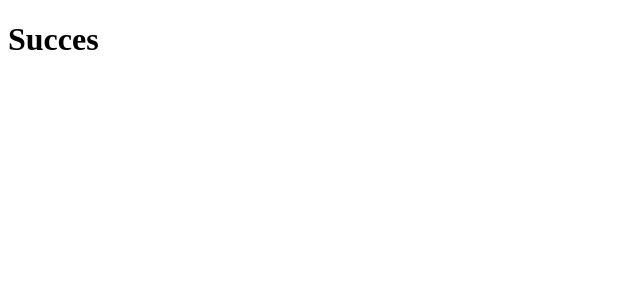
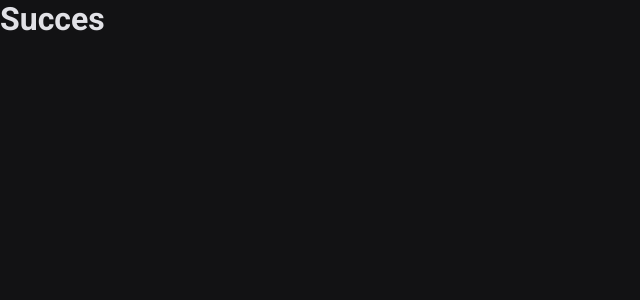
Before and after one commit to WalberCesar/ignite-shop-nextjs, a Next.js app: page /succes in a window 1280 px wide. Shown: the top 300 px of the page, without its empty margins (0-640 px from the left). Built offline with nearby package versions, Linux system fonts and the light colour scheme.

Commit message:
create global style

```diff
--- a/src/pages/_app.tsx
+++ b/src/pages/_app.tsx
@@ -1,4 +1,7 @@
 import type { AppProps } from 'next/app'
+import { globalStyles } from '../styles/global'
+
+globalStyles()
 
 export default function App({ Component, pageProps }: AppProps) {
   return <Component {...pageProps} />
--- a/src/pages/_document.tsx
+++ b/src/pages/_document.tsx
@@ -1,4 +1,5 @@
 import { Html, Head, Main, NextScript } from 'next/document'
+import { getCssText } from '../styles'
 
 export default function Document() {
   return (
@@ -14,6 +15,8 @@
         href="https://fonts.googleapis.com/css2?family=Roboto:wght@400;700&display=swap"
         rel="stylesheet"
       />
+
+      <style id="stitches" dangerouslySetInnerHTML={{ __html: getCssText() }} />
       <body>
         <Main />
         <NextScript />
--- /dev/null
+++ b/src/styles/global.ts
@@ -0,0 +1,19 @@
+import { globalCss } from '.'
+
+export const globalStyles = globalCss({
+  '*': {
+    padding: 0,
+    margin: 0,
+    boxSizing: 'border-box',
+  },
+
+  body: {
+    '-webkit-font-smoothing': 'antialiased',
+    backgroundColor: '$gray900',
+    color: '$gray100',
+  },
+  'body, input, textarea, button': {
+    fontFamily: 'Roboto',
+    fontWeight: 400,
+  },
+})
```
